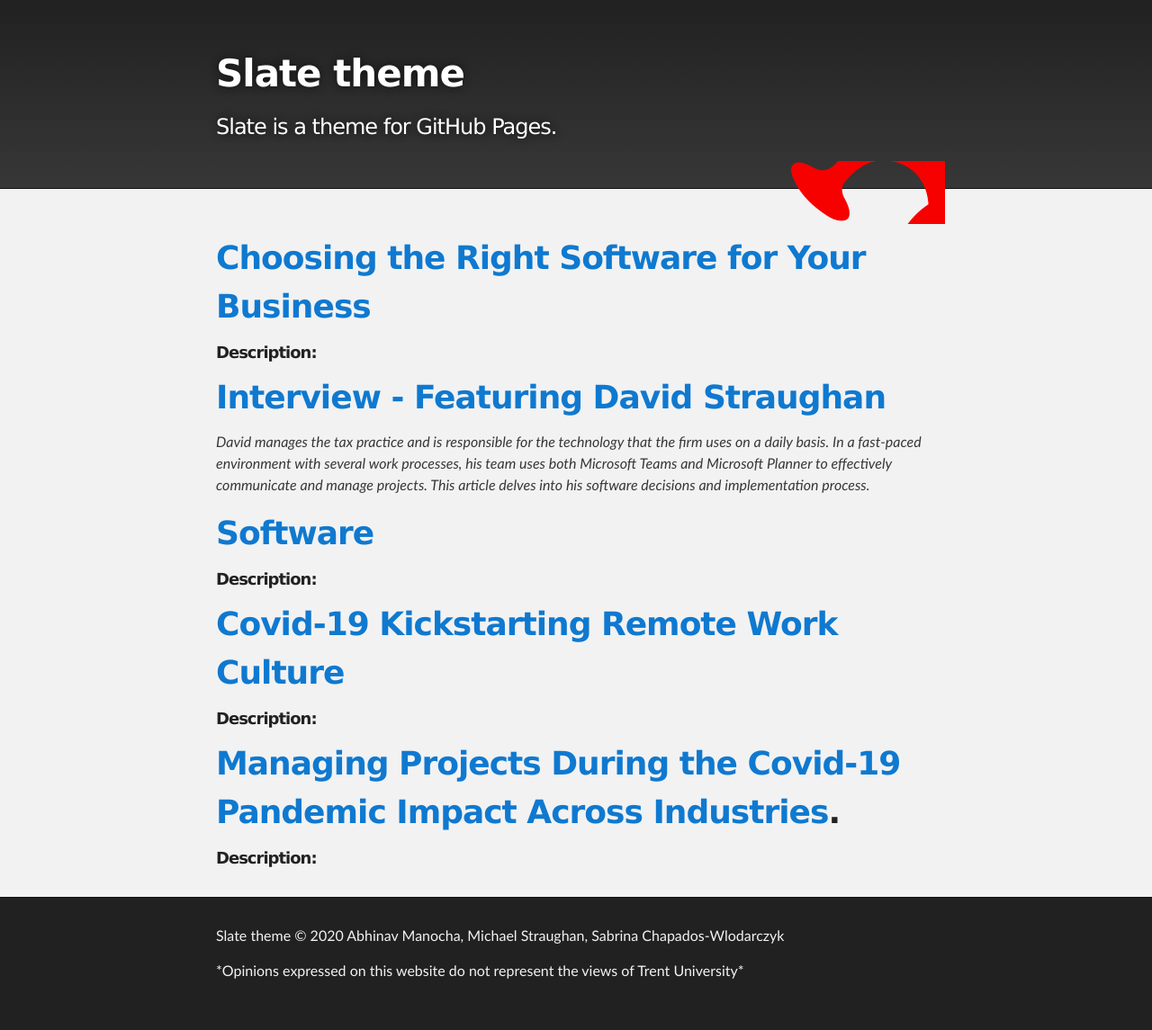
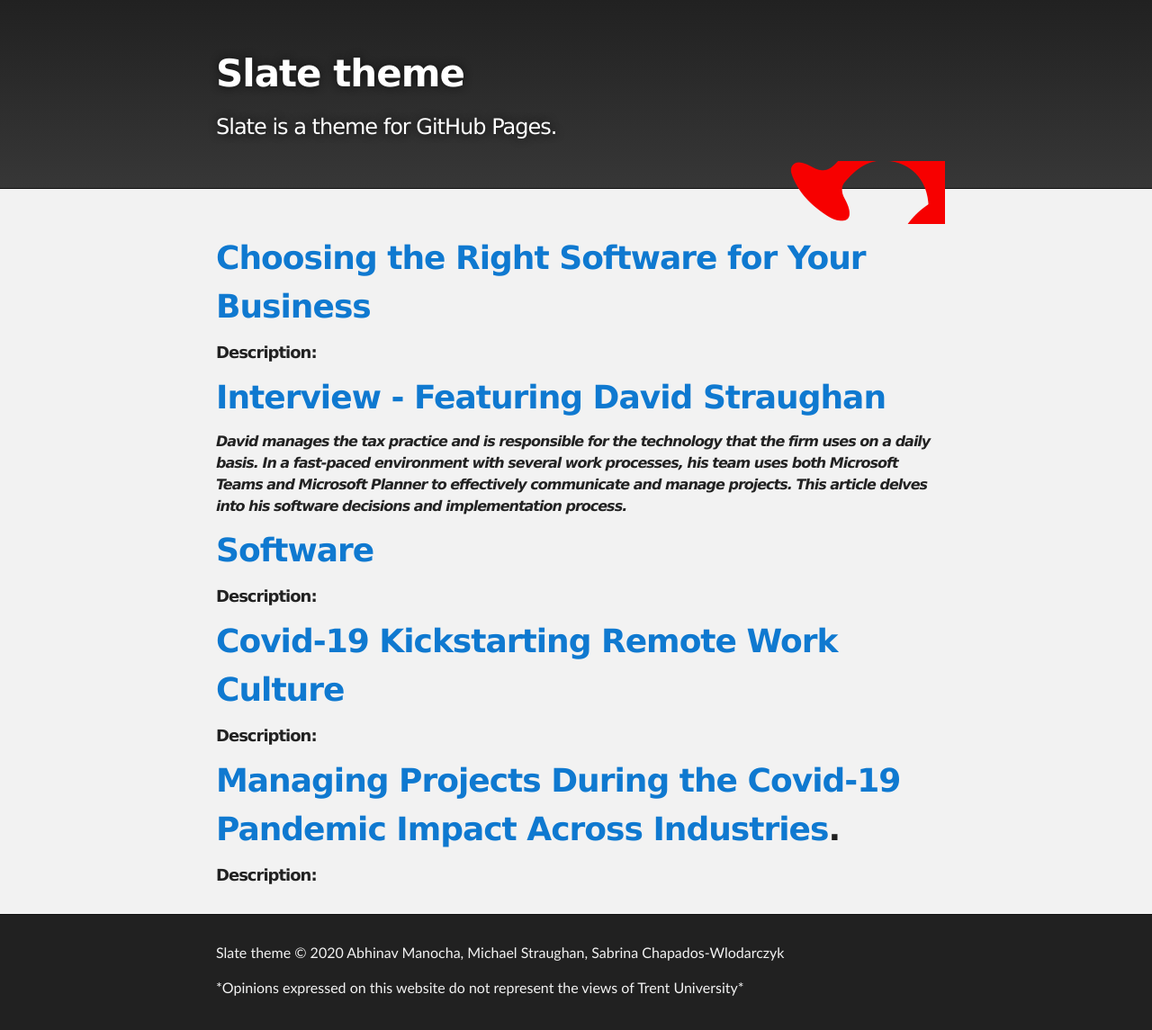
Before and after one commit to abhinavmanocha/3850Project, a Jekyll site: the page built from index.md, in a window 1280 px wide. Shown: the whole page at 90% size. Built offline with Jekyll 4.4.1, drawn with Linux system fonts in a browser that asks for light colours; our own code applies the rules of GitHub Pages for plain Markdown files.

Commit message:
okay time to combien

```diff
--- a/index.md
+++ b/index.md
@@ -6,7 +6,7 @@ layout: default
 ##### Description:
 
 # [Interview - Featuring David Straughan](./Interview.md)
-*David manages the tax practice and is responsible for the technology that the firm uses on a daily basis. In a fast-paced environment with several work processes, his team uses both Microsoft Teams and Microsoft Planner to effectively communicate and manage projects. This article delves into his software decisions and implementation process.*
+###### *David manages the tax practice and is responsible for the technology that the firm uses on a daily basis. In a fast-paced environment with several work processes, his team uses both Microsoft Teams and Microsoft Planner to effectively communicate and manage projects. This article delves into his software decisions and implementation process.*
 
 # [Software](./Software.md)
 ##### Description:
```
